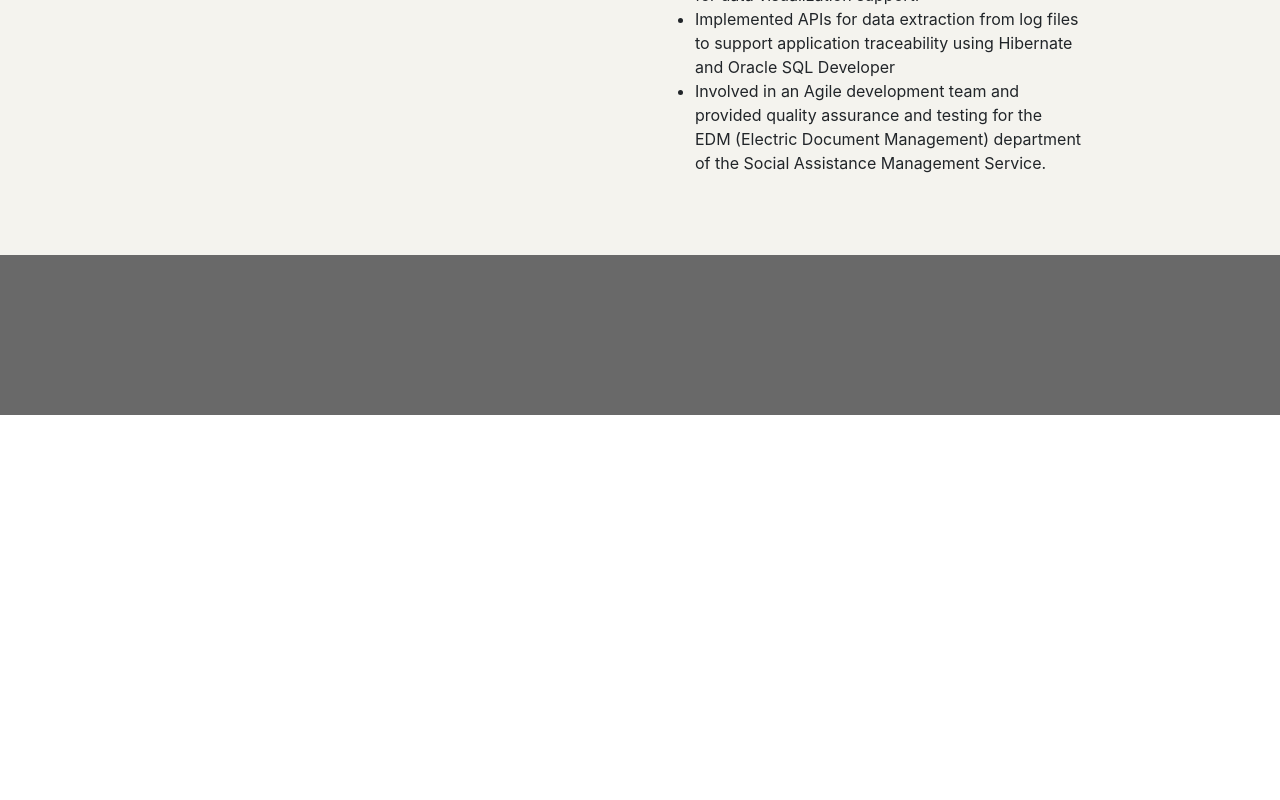
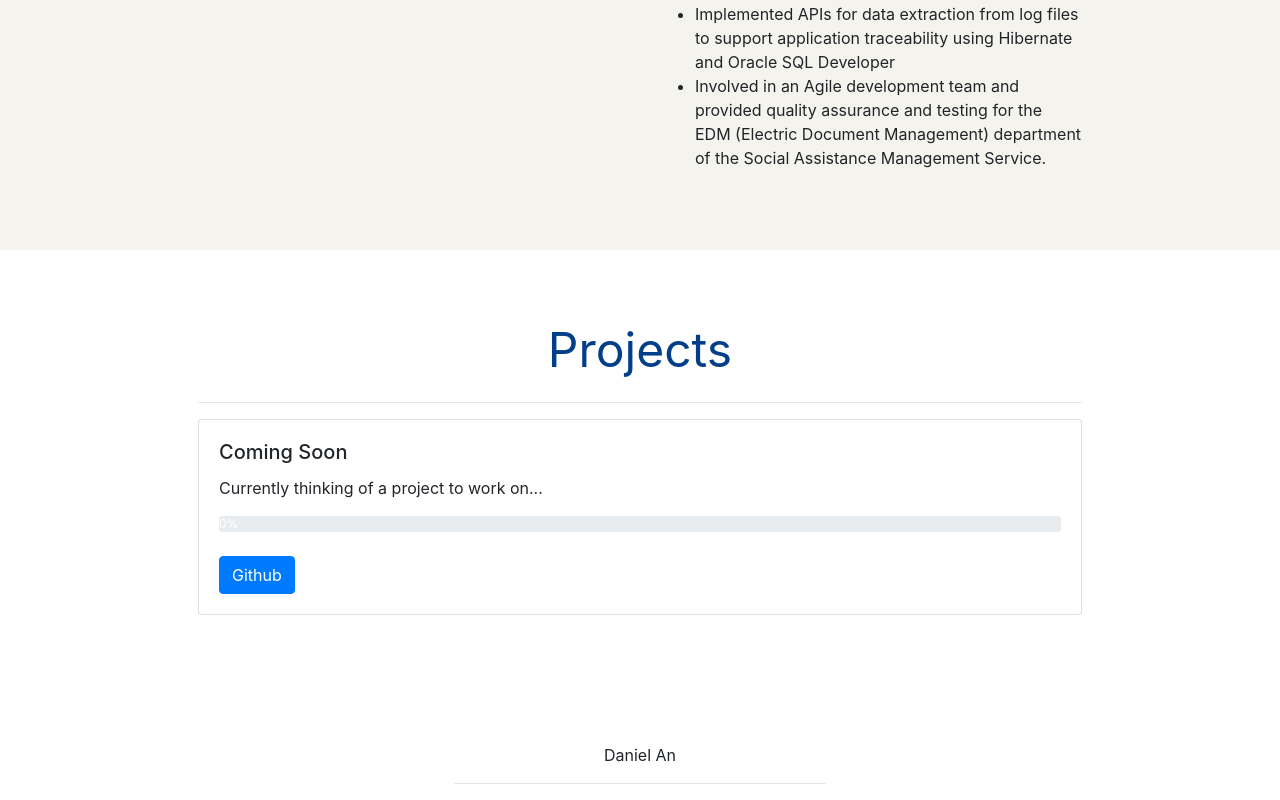
Before and after one commit to andaniel01/andaniel01.github.io, a React (Create React App) app: page / in a window 1280 px wide. Shown: the part 2765-3565 px from the top of the page. Before the commit the page ends 3180 px from the top, so only its background shows below. Built offline with nearby package versions, Linux system fonts and the light colour scheme.

Commit message:
new changes

```diff
--- a/src/App.css
+++ b/src/App.css
@@ -5,7 +5,7 @@
 
 .main-background{
   background: white;
-  height: 75vh;
+  height: 75%;
   padding-top: 5%;
   padding-bottom: 5%;
 }
@@ -18,8 +18,8 @@
 }
 
 .profile-pic{
-  height: 100%;
-  width: 70%;
+  max-height: 75%;
+  max-width: 75%;
 }
 
 .nav-bg-color{
@@ -64,9 +64,23 @@
   background-color: white;
 }
 
+.project-background{
+  background: white;
+  height: 100%;
+  padding-top: 5%;
+  padding-bottom: 5%;
+}
+
 .footer{
-  height: 20vh;
-  background: dimgrey;
+  height: 20%;
+  padding-top: 5%;
+  padding-bottom: 2.5%;
+  background: white;
+  text-align: center;
+}
+
+.contact-info{
+
 }
 
 
--- a/src/App.js
+++ b/src/App.js
@@ -1,9 +1,11 @@
 import './App.css';
 
-import {Navbar, Nav, Container, Row, Col} from 'react-bootstrap'
+import {Navbar, Nav, Container, Row, Col, Card, Button, ProgressBar} from 'react-bootstrap'
 import profilePic from './daniel.JPG'
 import waterlooLogo from './waterlooLogo.jpg'
 import experience1logo from './experience1Logo.png'
+
+const notStartedProgress = 0;
 
 function App() {
   return (
@@ -23,6 +25,7 @@ function App() {
       </Navbar>
       <div className='picture-background'>
 
+        <div className='contact-info'></div>
       </div>
       <div className='main-background'>
         {/* <Card style={{width:' 80% ', margin:'auto', height:'100%', paddingLeft: '10%', paddingRight: '10%', background: '#BEE9E8'}}> */}
@@ -127,13 +130,50 @@ function App() {
               </ul>
             </Col>
           </Row>
+        </Container>
+      </div>
+      <div className='project-background'>
+        <Container style={{paddingLeft: '10%', paddingRight: '10%'}}>
+          <div className='header'>
+            <Row>
+              <Col>
+                <div className='name'>
+                    Projects
+                </div>
+              </Col>
+            </Row>
+          </div>
+          <hr></hr>
 
+          <Row>
+            <Col>
+              <Card>
+                <Card.Body>
+                  <Card.Title>Coming Soon</Card.Title>
+                  <Card.Text>
+                    Currently thinking of a project to work on...
+                  </Card.Text>
+                  <ProgressBar animated now={notStartedProgress} label={`${notStartedProgress}%`}/>
+                  <br></br>
+                  <Button>Github</Button>
+                </Card.Body>
+              </Card>
+            </Col>
+          </Row>
 
         </Container>
       </div>
 
-
       <div className='footer'>
+        <Container style={{paddingLeft:'30%', paddingRight:'30%'}}>
+          Daniel An
+          <hr></hr>
+          <Row>
+            <Col><a href='https://www.linkedin.com/in/an-daniel/'>LinkedIn</a></Col>
+            <Col><a href='https://www.instagram.com/daniel_an_/'>Instagram</a></Col>
+            <Col><a href='https://drive.google.com/file/d/1ADwBzjc8JMy8DJXzwrX99NIa1lxyx3Z5/view?usp=sharing'>Resume</a></Col>
+          </Row>
+        </Container>
       </div>
     </div>
   );
```
Also changed, not shown: 2 other files (tests, documents, lock files or other folders).
